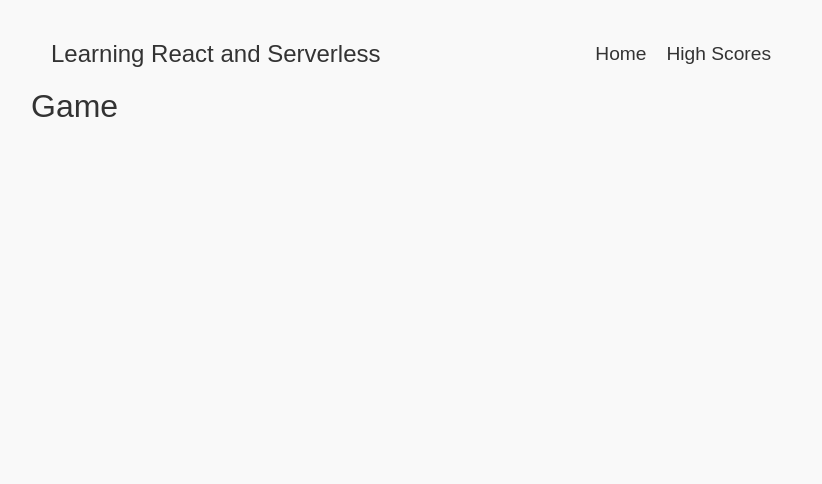
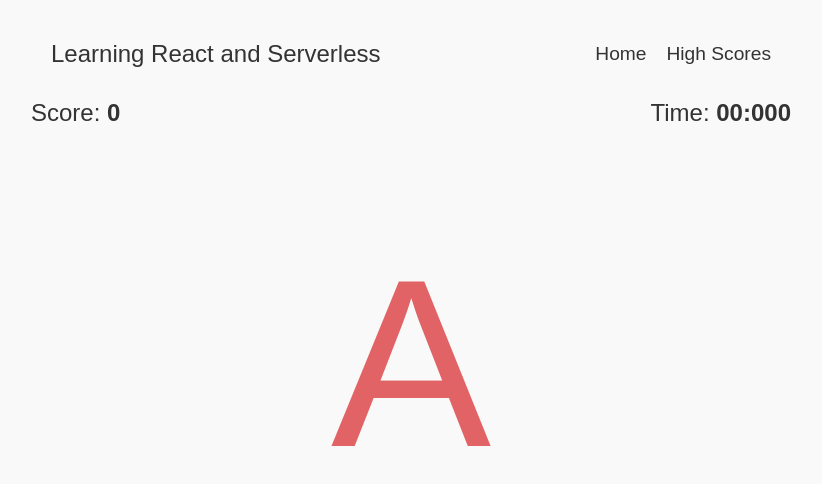
Before and after one commit to GiammaCarioca/react-and-serverless, a React (Create React App) app: page /game in a window 1280 px wide. Shown: the top 484 px of the page, without its empty margins (229-1051 px from the left). Built offline with nearby package versions, Linux system fonts and the light colour scheme.

Commit message:
styled the game page

```diff
--- a/src/pages/Game.js
+++ b/src/pages/Game.js
@@ -1,5 +1,24 @@
 import React from 'react'
 
+import {
+	StyledGame,
+	StyledCharacter,
+	StyledScore,
+	StyledTimer,
+} from '../styled/Game'
+
+import { Strong } from '../styled/Random'
+
 export default function Game() {
-	return <h1>Game</h1>
+	return (
+		<StyledGame>
+			<StyledScore>
+				Score: <Strong>0</Strong>
+			</StyledScore>
+			<StyledCharacter>A</StyledCharacter>
+			<StyledTimer>
+				Time: <Strong>00:000</Strong>
+			</StyledTimer>
+		</StyledGame>
+	)
 }
--- /dev/null
+++ b/src/styled/Game.js
@@ -0,0 +1,27 @@
+import styled from 'styled-components'
+
+export const StyledTimer = styled.p`
+	grid-column: 3;
+	font-size: 1.5rem;
+`
+
+export const StyledGame = styled.div`
+	height: 75vh;
+	max-height: 500px;
+	display: grid;
+	align-items: center;
+	grid-template-rows: 50px 1fr;
+	grid-template-columns: minmax(50px, auto) 1fr minmax(50px, auto);
+`
+
+export const StyledCharacter = styled.p`
+	font-size: 15rem;
+	grid-row: 2;
+	grid-column: 1/4;
+	text-align: center;
+	color: #e16365;
+`
+
+export const StyledScore = styled.p`
+	font-size: 1.5rem;
+`
--- a/src/styled/Random.js
+++ b/src/styled/Random.js
@@ -11,3 +11,7 @@
 	margin-bottom: 2rem;
 	margin-top: 3rem;
 `
+
+export const Strong = styled.strong`
+	font-weight: bold;
+`
```
